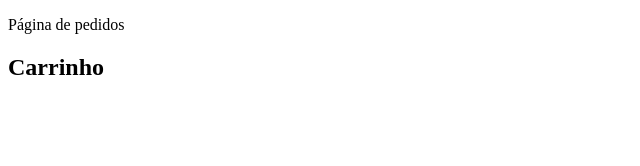
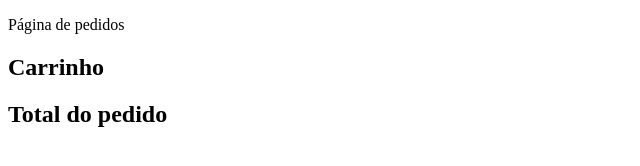
Before and after one commit to 4lmeida/aulagithub, a plain HTML site: page pedidos.html in a window 1280 px wide. Shown: the whole page, without its empty margins (0-640 px from the left). Drawn offline with Linux system fonts and the light colour scheme.

Commit message:
(w) Total de pedido

```diff
--- a/pedidos.html
+++ b/pedidos.html
@@ -9,5 +9,6 @@
 <body>
     <p>Página de pedidos</p>
     <h2>Carrinho</h2>
+    <h2>Total do pedido</h2>
 </body>
 </html>
```
